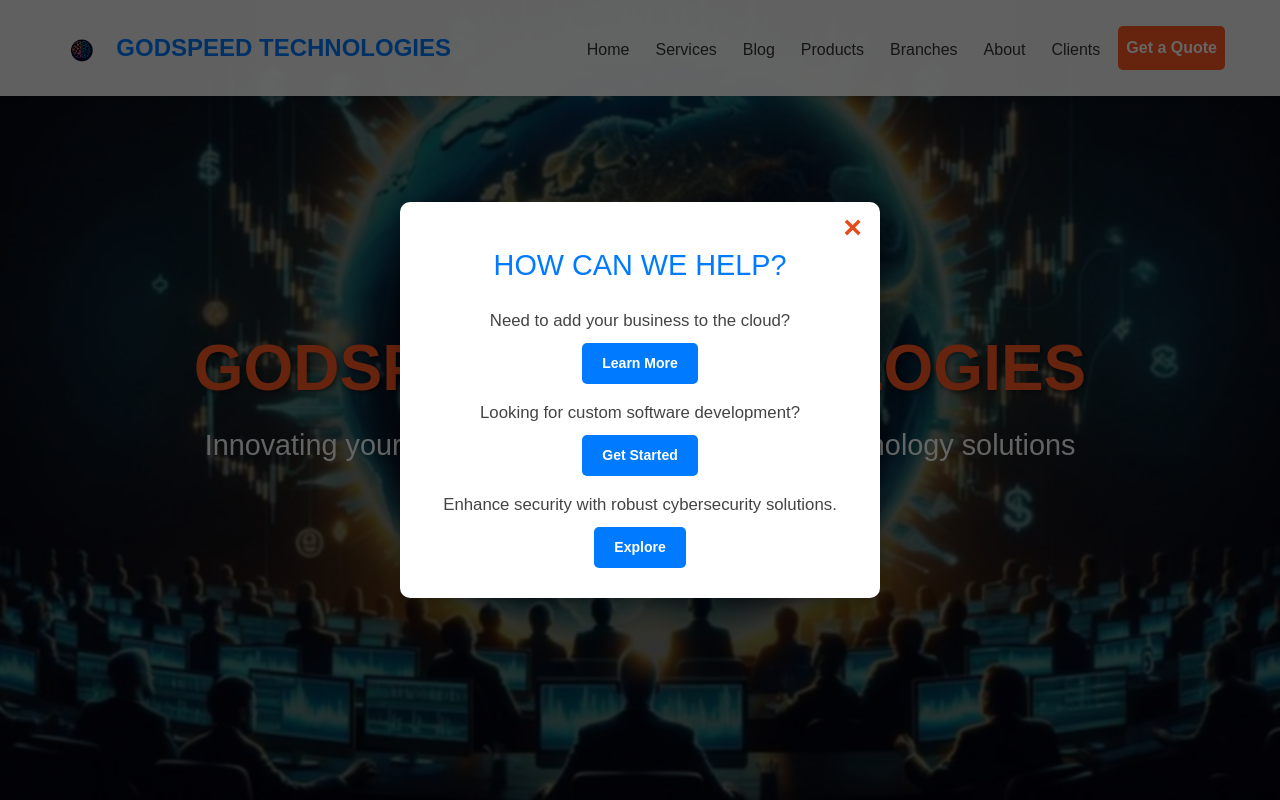
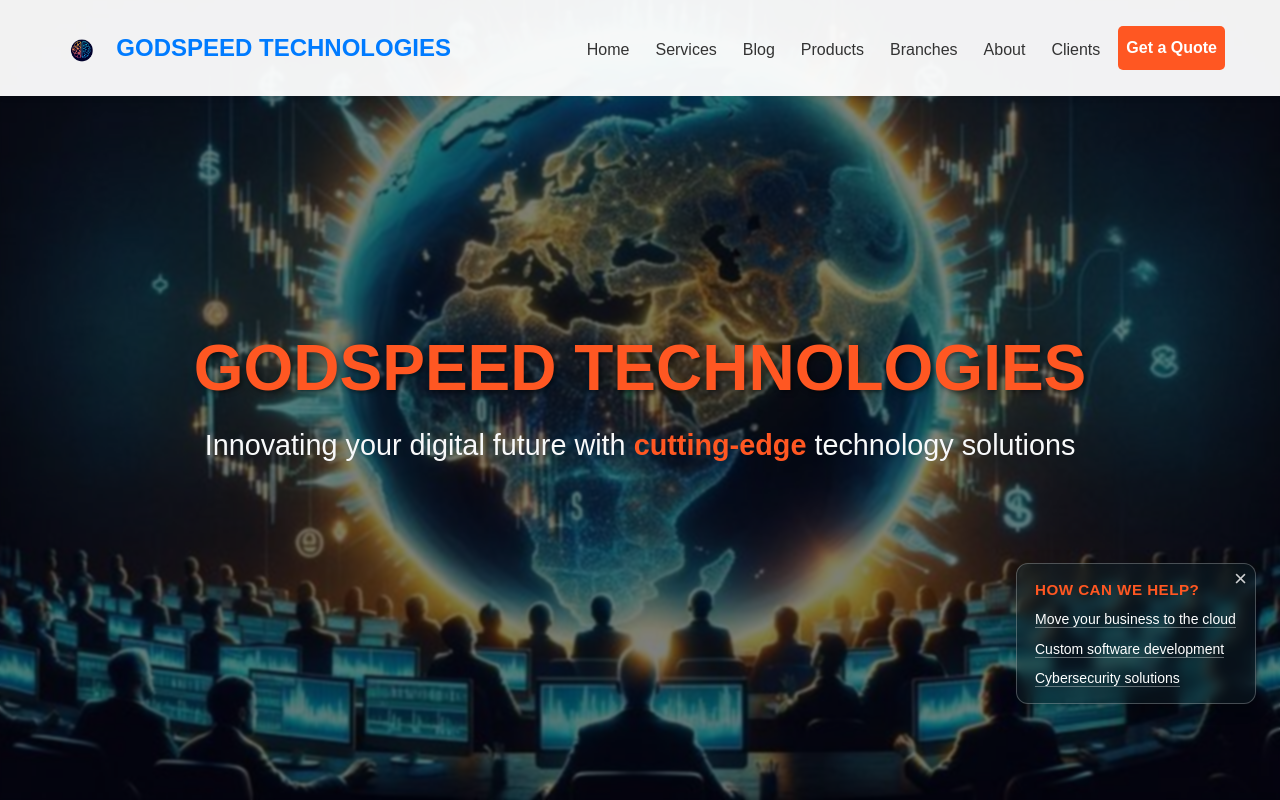
Before and after one commit to MathiasParadza/Godspeed-Technologies, a plain HTML site: page index.html in a window 1280 px wide. Shown: the top 800 px of the page. Drawn offline with nearby package versions, Linux system fonts and the light colour scheme.

Commit message:
Make the hero popup a small translucent card that shows for a few seconds
The 'How can we help?' popup was a full-screen modal. It is now a small,
semi-transparent card in the lower-right corner of the hero: it slides in
after 1.5s, stays for 6s (kept open while hovered or focused) and fades
out. It can still be closed with the x button, and it no longer covers
the page or traps focus.

Co-Authored-By: Claude Opus 5.5 <noreply@anthropic.com>
Claude-Session: https://claude.ai/code/session_018cbn8pgRicATSMUUC9a2xX

```diff
--- a/index.html
+++ b/index.html
@@ -65,6 +65,17 @@
           Innovating your digital future with <span class="highlight">cutting-edge</span> technology solutions
         </p>
       </div>
+
+      <!-- "How can we help?" popup: small card on the right of the hero, shown for a few seconds -->
+      <aside id="popupAd" class="popup" aria-label="How can we help?" aria-hidden="true">
+        <button type="button" class="close-btn" aria-label="Close">&times;</button>
+        <p class="popup-title">How can we help?</p>
+        <ul class="popup-list">
+          <li><a href="#discover">Move your business to the cloud</a></li>
+          <li><a href="#services">Custom software development</a></li>
+          <li><a href="#services">Cybersecurity solutions</a></li>
+        </ul>
+      </aside>
     </section>
 
     <!-- Discover -->
@@ -421,20 +432,6 @@
     <p class="mt-3">&copy; <span id="year">2026</span> Godspeed Technologies.</p>
   </footer>
 
-  <!-- "How can we help?" popup -->
-  <div id="popupAd" class="popup" role="dialog" aria-modal="true" aria-labelledby="popupTitle" aria-hidden="true">
-    <div class="popup-content text-center">
-      <button type="button" class="close-btn" aria-label="Close">&times;</button>
-      <h2 id="popupTitle">How can we help?</h2>
-      <p class="lead mb-2">Need to add your business to the cloud?</p>
-      <a href="#discover" class="btn btn-primary btn-sm mb-3">Learn More</a>
-      <p class="lead mb-2">Looking for custom software development?</p>
-      <a href="#services" class="btn btn-primary btn-sm mb-3">Get Started</a>
-      <p class="lead mb-2">Enhance security with robust cybersecurity solutions.</p>
-      <a href="#services" class="btn btn-primary btn-sm">Explore</a>
-    </div>
-  </div>
-
   <script src="https://cdn.jsdelivr.net/npm/bootstrap@5.3.3/dist/js/bootstrap.bundle.min.js"></script>
   <script src="https://cdn.jsdelivr.net/npm/swiper@11.1.14/swiper-bundle.min.js"></script>
   <script src="script.js"></script>
--- a/script.js
+++ b/script.js
@@ -38,35 +38,41 @@ document.addEventListener('DOMContentLoaded', () => {
     });
   }
 
-  // ---- "How can we help?" popup: shown once per browser session ----
+  // ---- "How can we help?" popup ----
+  // Slides in on the right of the hero, stays for a few seconds, then fades out.
+  // Hovering over it (or tabbing into it) keeps it open.
   const popup = document.getElementById('popupAd');
-  const storage = {
-    get(key) { try { return sessionStorage.getItem(key); } catch (e) { return null; } },
-    set(key, value) { try { sessionStorage.setItem(key, value); } catch (e) { /* ignore */ } },
-  };
+  const SHOW_AFTER_MS = 1500;
+  const VISIBLE_FOR_MS = 6000;
+  let hideTimer = null;
 
-  function openPopup() {
+  function hidePopup() {
+    clearTimeout(hideTimer);
+    popup.classList.remove('show');
+    popup.setAttribute('aria-hidden', 'true');
+  }
+
+  function scheduleHide() {
+    clearTimeout(hideTimer);
+    hideTimer = setTimeout(hidePopup, VISIBLE_FOR_MS);
+  }
+
+  function showPopup() {
     popup.classList.add('show');
     popup.setAttribute('aria-hidden', 'false');
-    popup.querySelector('.close-btn').focus();
-  }
-
-  function closePopup() {
-    popup.classList.remove('show');
-    popup.setAttribute('aria-hidden', 'true');
-    storage.set('gs-popup-seen', '1');
+    scheduleHide();
   }
 
   if (popup) {
-    popup.querySelector('.close-btn').addEventListener('click', closePopup);
-    popup.addEventListener('click', (e) => {
-      // Close when clicking the backdrop or any link inside the popup
-      if (e.target === popup || e.target.closest('a')) closePopup();
+    popup.querySelector('.close-btn').addEventListener('click', hidePopup);
+    popup.querySelectorAll('a').forEach((a) => a.addEventListener('click', hidePopup));
+    popup.addEventListener('mouseenter', () => clearTimeout(hideTimer));
+    popup.addEventListener('focusin', () => clearTimeout(hideTimer));
+    popup.addEventListener('mouseleave', () => { if (popup.classList.contains('show')) scheduleHide(); });
+    popup.addEventListener('focusout', (e) => {
+      if (!popup.contains(e.relatedTarget) && popup.classList.contains('show')) scheduleHide();
     });
-    document.addEventListener('keydown', (e) => {
-      if (e.key === 'Escape' && popup.classList.contains('show')) closePopup();
-    });
-    if (!storage.get('gs-popup-seen')) setTimeout(openPopup, 1500);
+    setTimeout(showPopup, SHOW_AFTER_MS);
   }
 
   // ---- Forms ----
--- a/styles.css
+++ b/styles.css
@@ -559,59 +559,93 @@ footer p {
   transform: scale(1.1);
 }
 
-/* ---------- Popup ---------- */
+/* ---------- Popup (small card on the right of the hero) ---------- */
 .popup {
-  position: fixed;
-  inset: 0;
-  padding: 16px;
-  background: rgba(0, 0, 0, 0.6);
-  display: flex;
-  justify-content: center;
-  align-items: center;
-  z-index: 2000;
+  position: absolute;
+  bottom: 12%;
+  right: 24px;
+  z-index: 3;
+  width: 240px;
+  padding: 16px 18px 14px;
+  text-align: left;
+  color: #fff;
+  background: rgba(15, 32, 39, 0.45);
+  border: 1px solid rgba(255, 255, 255, 0.25);
+  border-radius: 12px;
+  backdrop-filter: blur(6px);
+  -webkit-backdrop-filter: blur(6px);
+  box-shadow: 0 4px 16px rgba(0, 0, 0, 0.25);
   opacity: 0;
   visibility: hidden;
-  transition: opacity 0.3s ease-in-out, visibility 0.3s ease-in-out;
+  line-height: 1.35;
+  transform: translateX(20px);
+  transition: opacity 0.5s ease, transform 0.5s ease, visibility 0.5s;
 }
 
 .popup.show {
   opacity: 1;
   visibility: visible;
+  transform: none;
 }
 
-.popup-content {
-  position: relative;
-  background: #fff;
-  padding: 40px 30px 30px;
-  width: 100%;
-  max-width: 480px;
-  max-height: calc(100vh - 32px);
-  overflow-y: auto;
-  border-radius: 10px;
-  box-shadow: 0 4px 15px rgba(0, 0, 0, 0.3);
+.popup-title {
+  margin: 0 0 8px;
+  line-height: 1.3;
+  padding-right: 20px;
+  font-size: 0.95rem;
+  font-weight: bold;
+  text-transform: uppercase;
+  letter-spacing: 0.03em;
+  color: #ff5722;
 }
 
-.popup-content h2 {
-  font-size: 1.8rem;
-  color: #007bff;
-  text-transform: uppercase;
-  margin-bottom: 20px;
+.popup-list {
+  list-style: none;
+  margin: 0;
+  padding: 0;
 }
 
-.popup-content .lead {
-  font-size: 1.05rem;
-  color: #444;
+.popup-list li + li {
+  margin-top: 8px;
+}
+
+.popup-list a {
+  color: #fff;
+  font-size: 0.875rem;
+  text-decoration: none;
+  border-bottom: 1px solid rgba(255, 255, 255, 0.35);
+}
+
+.popup-list a:hover,
+.popup-list a:focus-visible {
+  color: #ff5722;
+  border-bottom-color: #ff5722;
 }
 
 .close-btn {
   position: absolute;
-  top: 8px;
-  right: 12px;
+  top: 4px;
+  right: 8px;
   background: transparent;
   border: none;
-  font-size: 2rem;
+  padding: 0;
+  font-size: 1.4rem;
   line-height: 1;
   cursor: pointer;
-  color: #e64a19;
-  font-weight: bold;
+  color: rgba(255, 255, 255, 0.8);
 }
+
+.close-btn:hover,
+.close-btn:focus-visible {
+  color: #ff5722;
+}
+
+/* Phones: a little narrower and closer to the corner */
+@media (max-width: 576px) {
+  .popup {
+    bottom: 24px;
+    right: 16px;
+    width: 210px;
+    padding: 12px 14px 10px;
+  }
+}
```
